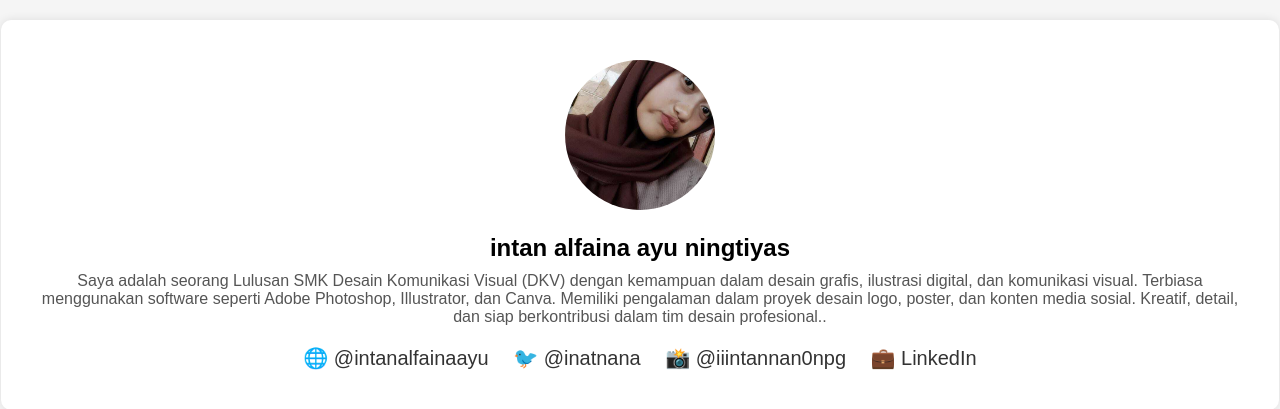
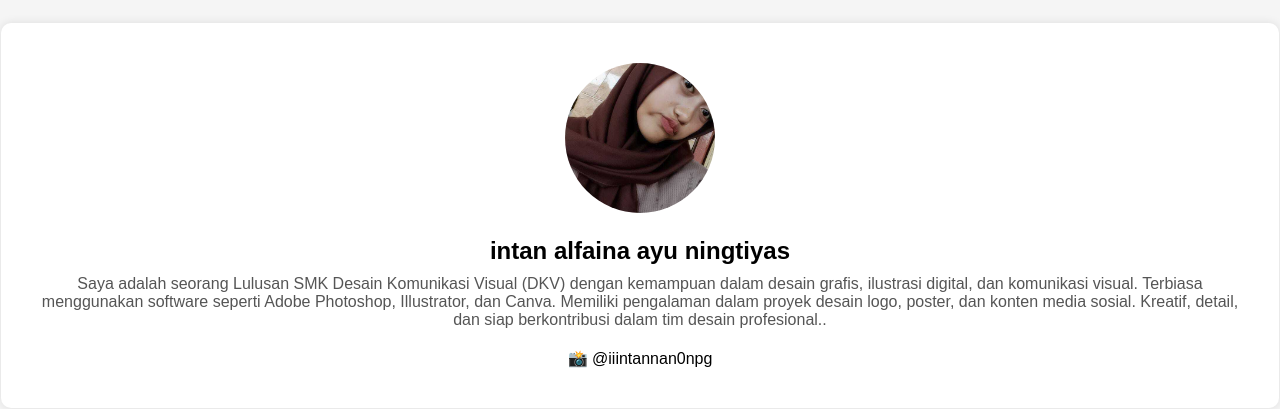
Before and after one commit to intanalfainaayu2-star/intan-alfaina, a plain HTML site: page index.html in a window 1280 px wide. Shown: the part 185-594 px from the top of the page. Drawn offline with Linux system fonts and the light colour scheme.

Commit message:
Update index.html

```diff
--- a/index.html
+++ b/index.html
@@ -59,11 +59,8 @@
           <img src="intann.jpg" alt="Foto Profil" class="profile-img">
           <div class="name">intan alfaina ayu ningtiyas</div>
           <div class="description">Saya adalah seorang Lulusan SMK Desain Komunikasi Visual (DKV) dengan kemampuan dalam desain grafis, ilustrasi digital, dan komunikasi visual. Terbiasa menggunakan software seperti Adobe Photoshop, Illustrator, dan Canva. Memiliki pengalaman dalam proyek desain logo, poster, dan konten media sosial. Kreatif, detail, dan siap berkontribusi dalam tim desain profesional..</div>
-          <div class="social-links" style="margin-top: 20px;">
-            <a href="#">🌐 @intanalfainaayu</a>
-            <a href="#">🐦 @inatnana</a>
-            <a href="#">📸 @iiintannan0npg</a>
-            <a href="#">💼 LinkedIn</a>
+          <div class="social-links" style="margin-top: 20px;"
+            <a href="https://www.instagram.com/iiintannan0npg?igsh=czl0Nno3N24yMzJ0">📸 @iiintannan0npg</a>
           </div>
         </div>
       </td>
```
